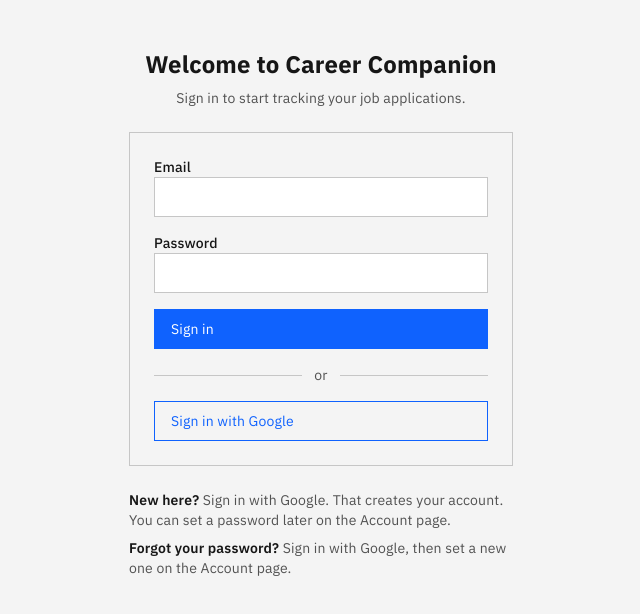
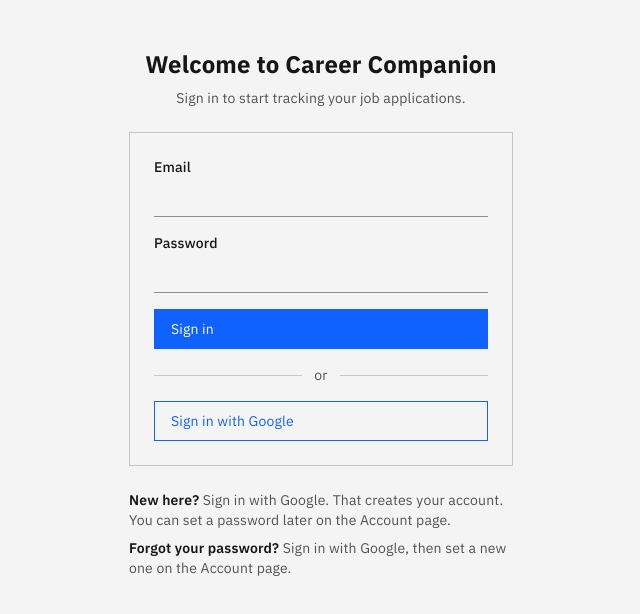
Before and after one commit to NitinSirsath/career-companion-frontend, a React (Vite) app: page /login in a window 1280 px wide. Shown: the top 614 px of the page, without its empty margins (319-959 px from the left). Built offline with nearby package versions, Linux system fonts and the light colour scheme; no server answers.

Commit message:
feat(ui): src/components/ui/input.tsx

```diff
--- a/src/components/ui/input.tsx
+++ b/src/components/ui/input.tsx
@@ -1,22 +1,25 @@
 import * as React from 'react';
 import { cn } from '../../lib/utils';
 
-export interface InputProps extends React.InputHTMLAttributes<HTMLInputElement> {}
+export type InputProps = React.InputHTMLAttributes<HTMLInputElement>;
 
+export const FIELD_CLASS =
+  'w-full border-0 border-b border-border-strong bg-field text-sm text-text-primary transition-colors duration-70 ease-standard placeholder:text-text-tertiary focus-visible:outline-2 focus-visible:-outline-offset-2 focus-visible:outline-border-focus aria-invalid:outline-2 aria-invalid:-outline-offset-2 aria-invalid:outline-danger-text disabled:cursor-not-allowed disabled:border-transparent disabled:text-text-disabled';
+
+/** IBM Carbon text field: a filled box with a line under it. */
 const Input = React.forwardRef<HTMLInputElement, InputProps>(
-  ({ className, type, ...props }, ref) => {
-    return (
+  ({ className, type, ...props }, ref) => (
     <input
       type={type}
+      ref={ref}
       className={cn(
-          'flex h-10 w-full rounded-none border border-border-default bg-surface px-3 py-2 text-sm text-text-primary transition-colors file:border-0 file:bg-transparent file:text-sm file:font-medium placeholder:text-text-tertiary focus-visible:outline-none focus-visible:ring-2 focus-visible:ring-border-focus focus-visible:border-transparent disabled:cursor-not-allowed disabled:opacity-50 disabled:bg-surface-disabled',
+        FIELD_CLASS,
+        'flex h-10 px-4 file:border-0 file:bg-transparent file:text-sm',
         className,
       )}
-        ref={ref}
       {...props}
     />
-    );
-  },
+  ),
 );
 Input.displayName = 'Input';
 
```
Lines whose indentation alone changed are shown as unchanged.
